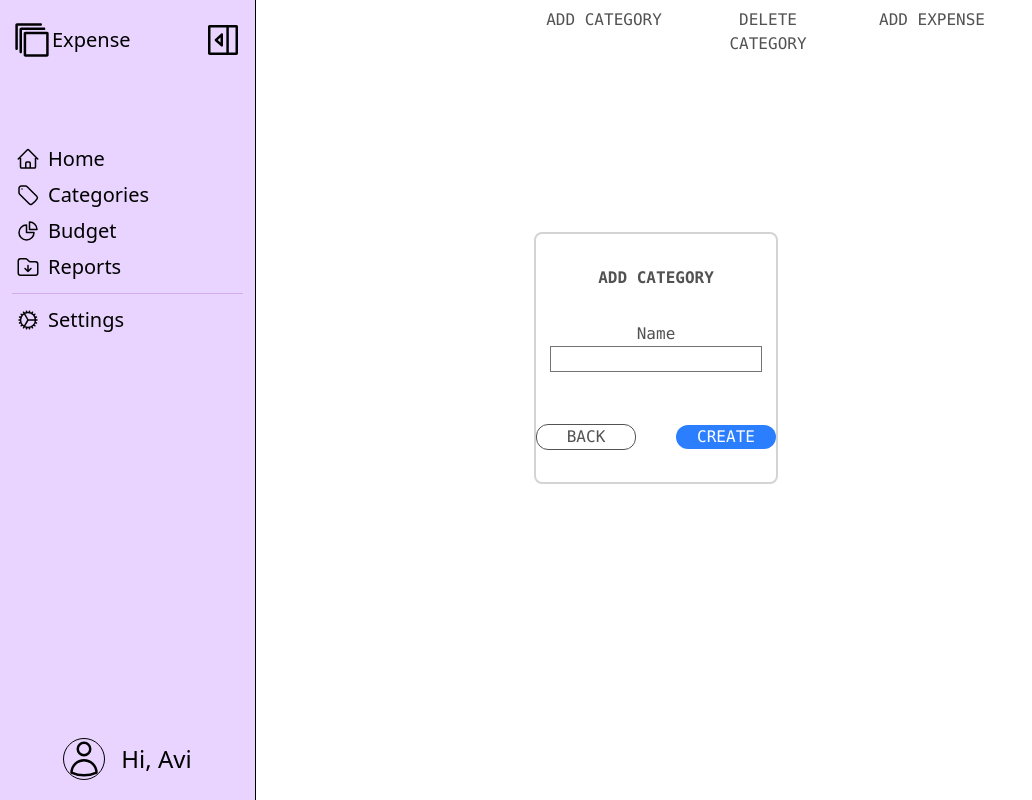
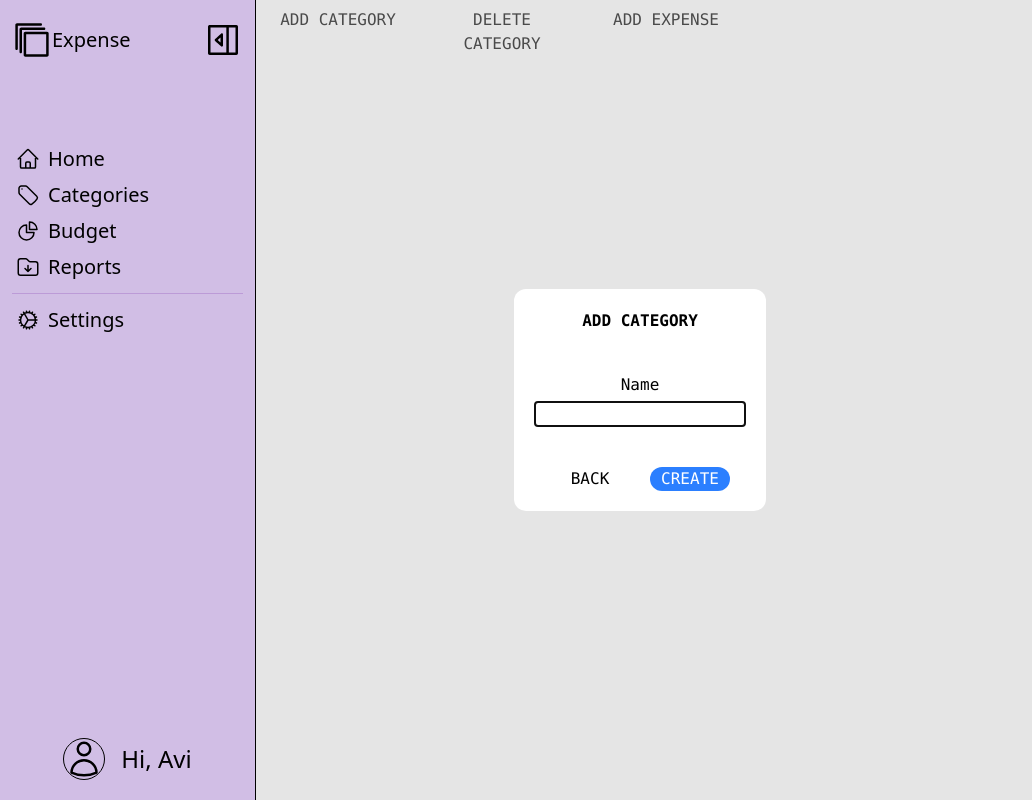
Before and after one commit to RobomrFox/Expense-Tracker-, a React (Vite) app: page / in a window 1280 px wide. Both pictures are taken after a click on the button "ADD CATEGORY". Shown: the whole page, without its empty margins (0-1032 px from the left). Built offline with nearby package versions, Linux system fonts and the light colour scheme.

Commit message:
added button modal to addcategory

```diff
--- a/package.json
+++ b/package.json
@@ -16,6 +16,7 @@
     "lucide-react": "^0.483.0",
     "mongoose": "^8.12.1",
     "react": "^19.0.0",
+    "react-bootstrap": "^2.10.9",
     "react-dom": "^19.0.0",
     "react-router-dom": "^7.4.0",
     "tailwindcss": "^4.0.12"
--- a/src/App.jsx
+++ b/src/App.jsx
@@ -2,6 +2,7 @@ import './App.css'
 import Sidebar from './components/Sidebar'
 import Navigation from './components/Navigation'
 import Topbar from './components/Topbar';
+import AddCategory from './components/AddCategory';
 
 function App() {
 
@@ -9,8 +10,8 @@ function App() {
     <>
     <div className='flex h-screen'>
       <Sidebar/>
+      <Topbar/>
       <div className='main-content flex-grow'>
-        <Topbar/>
       </div>
     </div>
 
--- a/src/components/AddCategory.jsx
+++ b/src/components/AddCategory.jsx
@@ -1,16 +1,25 @@
-import Modal from 'react-bootstrap/Login'
+function AddCategory() {
 
-function AddCategory() {
     return (
-        <div className="fixed mx-auto my-50 min-h-50 max-w-80 rounded-lg border-2 border-neutral-300 font-mono text-center">
-            <div className="py-8 font-bold"><label>ADD CATEGORY</label></div>
-            <div className=""><label>Name</label></div>
-            <div className="pb-5"><input className="border-1 border-neutral-500"></input></div>
-            <div className="py-8 space-x-10">
-                <button className="border-1 border-black-500 rounded-xl min-w-25">BACK</button>
-                <button className="bg-blue-500 text-white rounded-xl min-w-25">CREATE</button>
-            </div>
-        </div>
+        <dialog id="addCategoryModal" className="min-h-50 max-w-80 mx-auto my-auto rounded-xl font-mono text-center">
+                <div className="py-5 mb-5 font-bold">
+                    <label>ADD CATEGORY</label>
+                </div>
+                 <div>
+                    <div>
+                        <label>Name</label>
+                    </div>
+                    <div className="mt-1 mb-5 mx-5 border-1 rounded-sm">
+                        <input></input>
+                    </div>
+                </div>
+                <div className="py-5">
+                    <form method="dialog" className="space-x-5">
+                        <button className="btn min-w-20">BACK</button>
+                        <button className="btn bg-blue-500 text-white rounded-xl min-w-20">CREATE</button>
+                    </form>
+                </div>
+            </dialog>
     )
 }
 export default AddCategory;
--- a/src/components/Topbar.jsx
+++ b/src/components/Topbar.jsx
@@ -1,32 +1,37 @@
-import AddCategory from "./AddCategory";
-import React ,{useState} from "react";
-
 function Topbar() {
-
-    const [show, setShow] = useState(false)
-
-    const ShowPopup = () => {
-        if (show == true){
-            setShow(false)
-        }
-        else {
-            setShow(true)
-        }
-    }
-
     return (
+        <div>
             <div className="container max-w-200 mx-auto">
                 <div className="flex flex-row justify-center text-neutral-600 font-mono">
                     <div className="mt-2 mx-3 w-35 text-center">
-                    <button onClick={ShowPopup}>ADD CATEGORY</button>
-                    {
-                        show && (<AddCategory/>)
-                    }
+                        <button className="btn" onClick={() => document.getElementById('addCategoryModal').showModal()}>ADD CATEGORY</button>
                     </div>
                     <div className="mt-2 mx-3 w-35 text-center"><button>DELETE CATEGORY</button></div>
                     <div className="mt-2 mx-3 w-35 text-center"><button>ADD EXPENSE</button></div>
                 </div>
             </div>
+
+            <dialog id="addCategoryModal" className="min-h-50 max-w-80 mx-auto my-auto rounded-xl font-mono text-center">
+                <div className="py-5 mb-5 font-bold">
+                    <label>ADD CATEGORY</label>
+                </div>
+                 <div>
+                    <div>
+                        <label>Name</label>
+                    </div>
+                    <div className="mt-1 mb-5 mx-5 border-1 rounded-sm">
+                        <input></input>
+                    </div>
+                </div>
+                <div className="py-5">
+                    <form method="dialog" className="space-x-5">
+                        <button className="btn min-w-20">BACK</button>
+                        <button className="btn bg-blue-500 text-white rounded-xl min-w-20">CREATE</button>
+                    </form>
+                </div>
+            </dialog>
+        </div>
+
     )
 }
 export default Topbar;
```
Also changed, not shown: 1 other file (tests, documents, lock files or other folders). Lines whose indentation alone changed are shown as unchanged.
